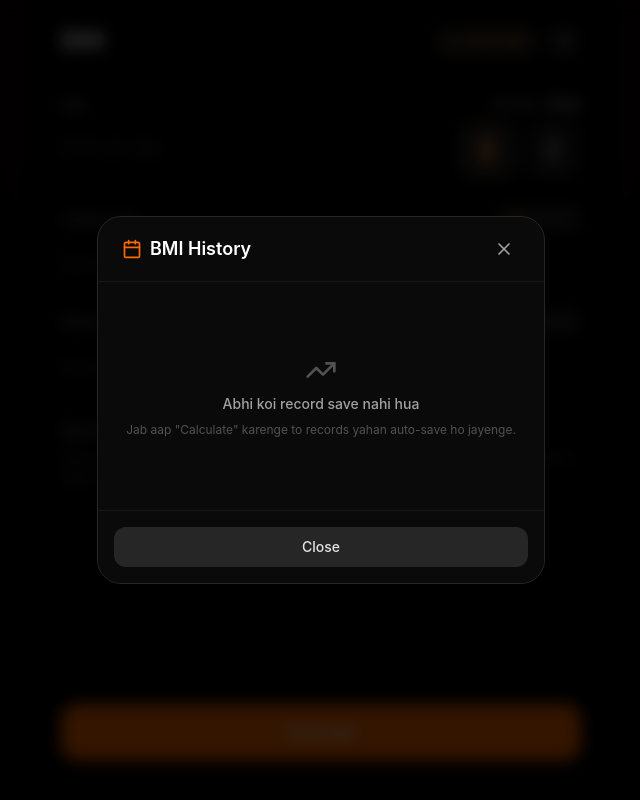
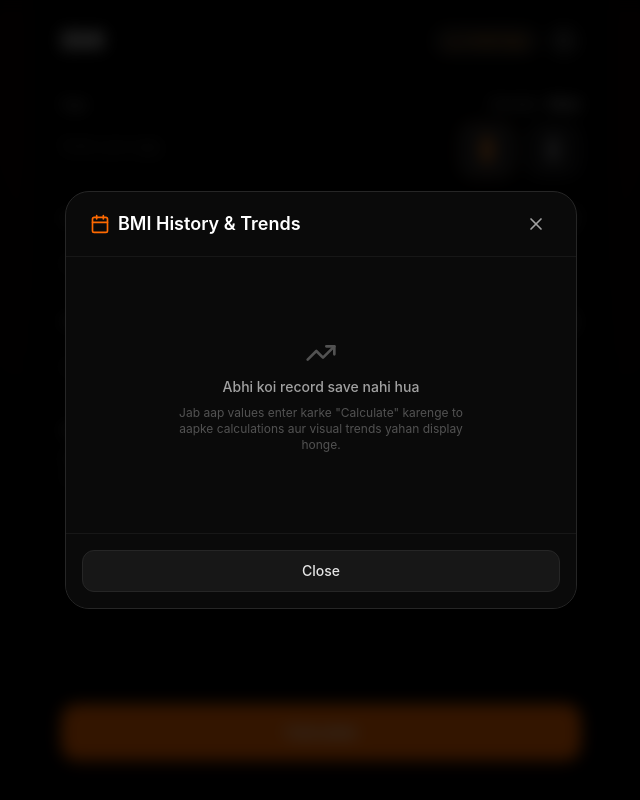
Before and after one commit to razazaheer12/BMI-Calculator, a React (Vite) app: page / in a window 1280 px wide. Both pictures are taken after a click on the button 883 px from the left and 41 px from the top of the page. Shown: the whole page, without its empty margins (319-959 px from the left). Built offline with nearby package versions, Linux system fonts and the light colour scheme.

Commit message:
Enhance BMIHistoryModal with trends tab and layout updates

```diff
--- a/src/components/BMIHistoryModal.tsx
+++ b/src/components/BMIHistoryModal.tsx
@@ -1,6 +1,7 @@
-import React from 'react';
+import React, { useState } from 'react';
 import { BMICalculation } from '../types/bmi';
-import { X, Trash2, Calendar, TrendingUp } from 'lucide-react';
+import { X, Trash2, Calendar, TrendingUp, List } from 'lucide-react';
+import { BMITrendsChart } from './BMITrendsChart';
 
 interface BMIHistoryModalProps {
   history: BMICalculation[];
@@ -17,55 +18,93 @@ export const BMIHistoryModal: React.FC<BMIHistoryModalProps> = ({
   onClear,
   onSelect,
 }) => {
+  const [activeTab, setActiveTab] = useState<'trends' | 'records'>('trends');
+
   if (!isOpen) return null;
 
   return (
-    <div className="fixed inset-0 z-50 flex items-center justify-center bg-black/80 backdrop-blur-sm p-4 animate-in fade-in duration-200">
-      <div className="w-full max-w-md max-h-[85vh] rounded-3xl bg-neutral-950 border border-neutral-800 flex flex-col shadow-2xl overflow-hidden">
+    <div className="fixed inset-0 z-50 flex items-center justify-center bg-black/80 backdrop-blur-sm p-3 sm:p-4 animate-in fade-in duration-200">
+      <div className="w-full max-w-lg max-h-[90vh] rounded-3xl bg-neutral-950 border border-neutral-800 flex flex-col shadow-2xl overflow-hidden">
         {/* Modal Header */}
-        <div className="px-6 py-4 border-b border-neutral-900 flex items-center justify-between">
+        <div className="px-5 sm:px-6 py-4 border-b border-neutral-900 flex items-center justify-between">
           <div className="flex items-center gap-2">
             <Calendar className="w-5 h-5 text-orange-500" />
-            <h2 className="text-lg font-semibold text-white">BMI History</h2>
+            <h2 className="text-lg font-semibold text-white">BMI History & Trends</h2>
           </div>
-          <div className="flex items-center gap-2">
+          <div className="flex items-center gap-1.5">
             {history.length > 0 && (
               <button
                 onClick={onClear}
                 title="Clear all history"
-                className="p-1.5 text-neutral-400 hover:text-red-400 rounded-lg hover:bg-neutral-900 transition-colors"
+                className="p-1.5 text-neutral-400 hover:text-red-400 rounded-lg hover:bg-neutral-900 transition-colors cursor-pointer"
               >
                 <Trash2 className="w-4 h-4" />
               </button>
             )}
             <button
               onClick={onClose}
-              className="p-1.5 text-neutral-400 hover:text-white rounded-lg hover:bg-neutral-900 transition-colors"
+              className="p-1.5 text-neutral-400 hover:text-white rounded-lg hover:bg-neutral-900 transition-colors cursor-pointer"
             >
               <X className="w-5 h-5" />
             </button>
           </div>
         </div>
 
+        {/* Tab Switcher (Trends vs Records) */}
+        {history.length > 0 && (
+          <div className="px-5 sm:px-6 pt-3 pb-2 border-b border-neutral-900/80 flex items-center gap-2 bg-neutral-950">
+            <button
+              type="button"
+              onClick={() => setActiveTab('trends')}
+              className={`flex-1 py-2 px-3 rounded-xl text-xs sm:text-sm font-medium flex items-center justify-center gap-2 transition-all cursor-pointer ${
+                activeTab === 'trends'
+                  ? 'bg-neutral-900 text-orange-400 border border-neutral-800 shadow-sm'
+                  : 'text-neutral-400 hover:text-white hover:bg-neutral-900/50'
+              }`}
+            >
+              <TrendingUp className="w-4 h-4" />
+              <span>Trends</span>
+            </button>
+
+            <button
+              type="button"
+              onClick={() => setActiveTab('records')}
+              className={`flex-1 py-2 px-3 rounded-xl text-xs sm:text-sm font-medium flex items-center justify-center gap-2 transition-all cursor-pointer ${
+                activeTab === 'records'
+                  ? 'bg-neutral-900 text-orange-400 border border-neutral-800 shadow-sm'
+                  : 'text-neutral-400 hover:text-white hover:bg-neutral-900/50'
+              }`}
+            >
+              <List className="w-4 h-4" />
+              <span>Records ({history.length})</span>
+            </button>
+          </div>
+        )}
+
         {/* Modal Body */}
-        <div className="p-6 overflow-y-auto space-y-3 flex-1">
+        <div className="p-4 sm:p-6 overflow-y-auto space-y-3 flex-1">
           {history.length === 0 ? (
-            <div className="py-12 text-center text-neutral-500 space-y-2">
+            <div className="py-14 text-center text-neutral-500 space-y-2">
               <TrendingUp className="w-8 h-8 mx-auto text-neutral-600 mb-2" />
               <p className="text-sm font-medium text-neutral-400">Abhi koi record save nahi hua</p>
-              <p className="text-xs text-neutral-600">
-                Jab aap "Calculate" karenge to records yahan auto-save ho jayenge.
+              <p className="text-xs text-neutral-600 max-w-xs mx-auto">
+                Jab aap values enter karke &quot;Calculate&quot; karenge to aapke calculations aur visual trends yahan display honge.
               </p>
             </div>
+          ) : activeTab === 'trends' ? (
+            <div className="space-y-4">
+              <BMITrendsChart history={history} />
+            </div>
           ) : (
-            history.map((item) => (
+            <div className="space-y-2.5">
+              {history.map((item) => (
                 <div
                   key={item.id}
                   onClick={() => {
                     onSelect(item);
                     onClose();
                   }}
-                className="p-4 rounded-2xl bg-neutral-900/60 hover:bg-neutral-900 border border-neutral-800/80 cursor-pointer active:scale-[0.99] transition-all flex items-center justify-between"
+                  className="p-3.5 sm:p-4 rounded-2xl bg-neutral-900/60 hover:bg-neutral-900 border border-neutral-800/80 cursor-pointer active:scale-[0.99] transition-all flex items-center justify-between"
                 >
                   <div>
                     <div className="flex items-center gap-2">
@@ -91,7 +130,8 @@ export const BMIHistoryModal: React.FC<BMIHistoryModalProps> = ({
                     <span className="text-xs text-orange-400 font-medium">View &rarr;</span>
                   </div>
                 </div>
-            ))
+              ))}
+            </div>
           )}
         </div>
 
@@ -99,7 +139,7 @@ export const BMIHistoryModal: React.FC<BMIHistoryModalProps> = ({
         <div className="p-4 border-t border-neutral-900 bg-neutral-950/80">
           <button
             onClick={onClose}
-            className="w-full py-2.5 rounded-xl bg-neutral-800 hover:bg-neutral-700 text-neutral-200 text-sm font-medium transition"
+            className="w-full py-2.5 rounded-xl bg-neutral-900 hover:bg-neutral-800 border border-neutral-800 text-neutral-200 text-sm font-medium transition cursor-pointer"
           >
             Close
           </button>
```
Lines whose indentation alone changed are shown as unchanged.
